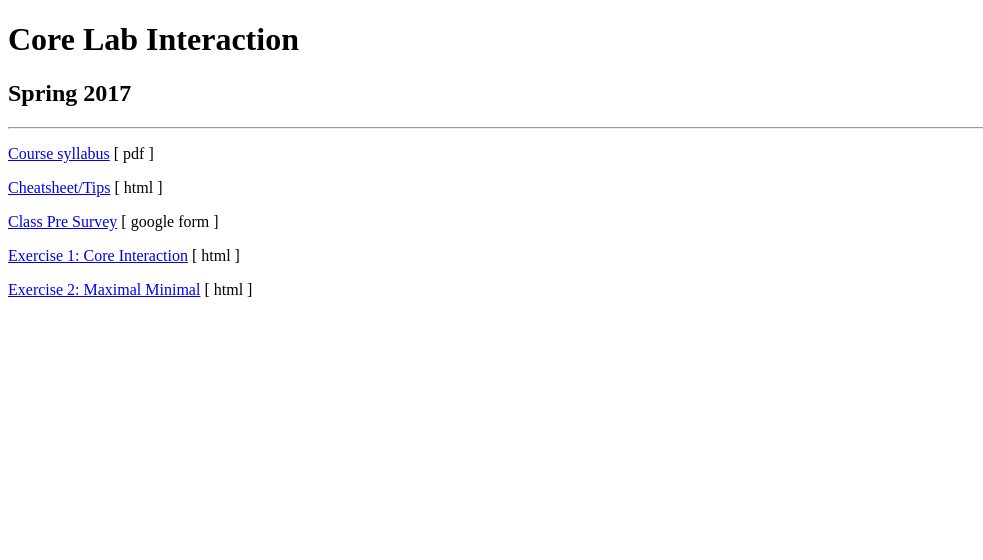
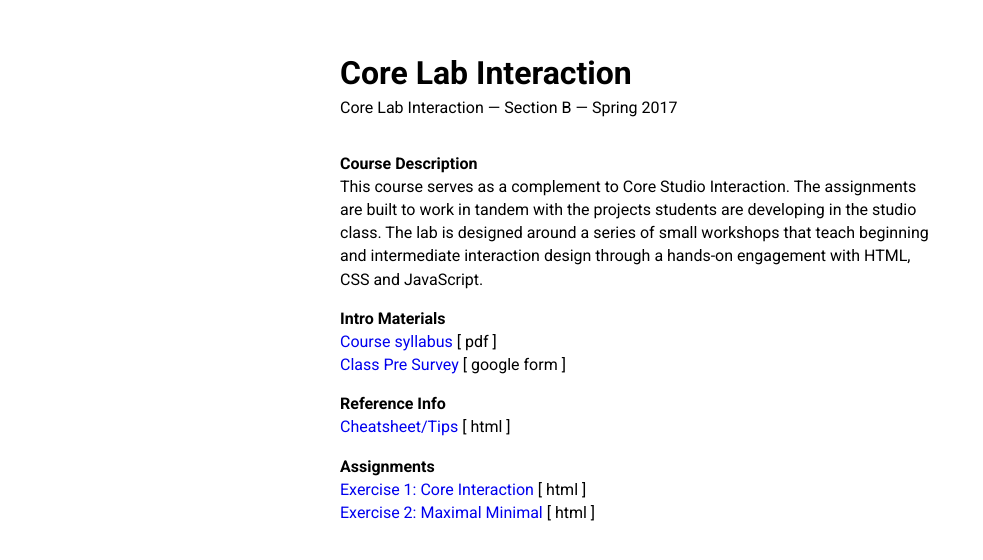
Before and after one commit to malloc-error/malloc-error.github.io, a plain HTML site: page cli_sp17/index.html in a window 1280 px wide. Shown: the whole page, without its empty margins (0-983 px from the left). Drawn offline with Linux system fonts and the light colour scheme.

Commit message:
updated ex2 page, updated style for class index pg

```diff
--- a/cli_sp17/css/style.css
+++ b/cli_sp17/css/style.css
@@ -17,6 +17,15 @@ body {
   padding: 0 3%;
   max-width: 600px;
 }
+
+
+a {
+    text-decoration: none;
+}
+a:visited {
+    color: blue;
+}
+
 
 h1 {
 /*        font-family: "Space Mono";*/
--- a/cli_sp17/index.html
+++ b/cli_sp17/index.html
@@ -4,26 +4,36 @@
     <title>Core Lab Interaction, Spring 2017</title>
     <meta charset="utf-8">
     <meta name="viewport" content="width=device-width, initial-scale=1">
+    <link rel="stylesheet" href="css/style.css">
   </head>
   <body>
+    <div id="wrapper">
         <h1>Core Lab Interaction</h1>
-    <h2>Spring 2017</h2>
-    <hr>
+        <h5>Core Lab Interaction — Section B — Spring 2017</h5>
+
+        <h3>Course Description</h3>
+        <p>
+          This course serves as a complement to Core Studio Interaction. The assignments are built to work in tandem with the projects students are developing in the studio class. The lab is designed around a series of small workshops that teach beginning and intermediate interaction design through a hands-on engagement with HTML, CSS and JavaScript.
+        </p>
+
+        <h3>Intro Materials</h3>
         <p>
         <a href="cli_sp17_syllabus.pdf">Course syllabus</a> [ pdf ]
+        <br>
+        <a href="https://goo.gl/forms/xFNBdRsS26xXbc4E3">Class Pre Survey</a> [ google form ]
         </p>
+
+        <h3>Reference Info</h3>
         <p>
         <a href="cheatsheet.html">Cheatsheet/Tips</a> [ html ]
         </p>
-    <p>
-    <a href="https://goo.gl/forms/xFNBdRsS26xXbc4E3">Class Pre Survey</a> [ google form ]
-    </p>
+
+        <h3>Assignments</h3>
         <p>
         <a href="core/">Exercise 1: Core Interaction</a> [ html ]
-    </p>
-    <p>
+        <br>
         <a href="maxmin/">Exercise 2: Maximal Minimal</a> [ html ]
         </p>
-
+    </div>
   </body>
 </html>
```
Also changed, not shown: cli_sp17/maxmin/index.html (+2 -0 lines). Lines whose indentation alone changed are shown as unchanged.
